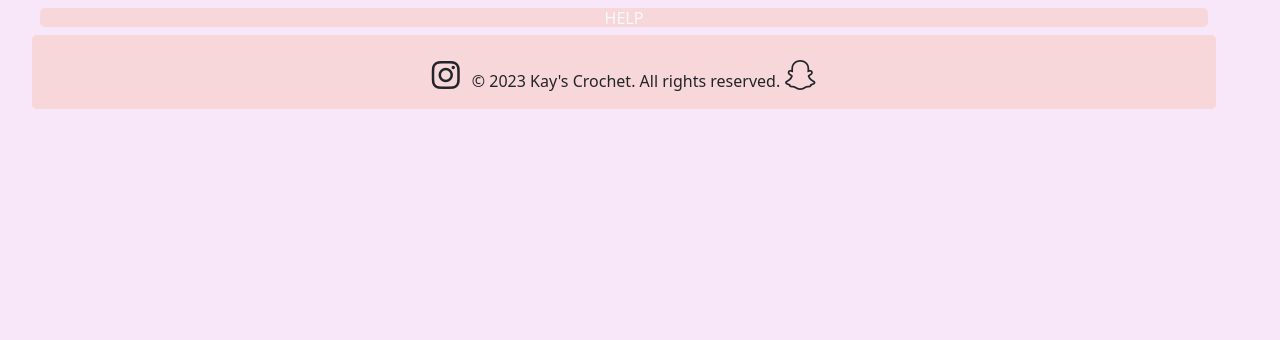
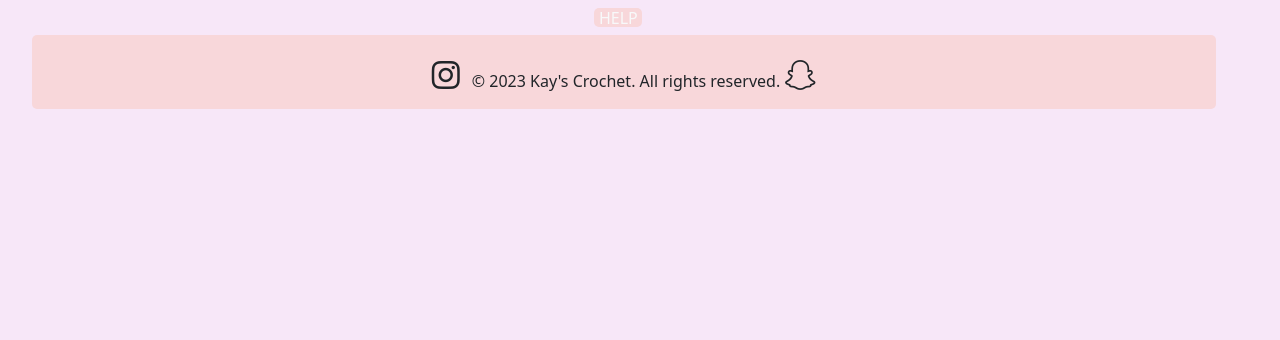
Before and after one commit to stevenburris1978/KaysCrochetAppDjangoSBurris, a Django app: page /cart in a window 1280 px wide. Shown: the part 144-484 px from the top of the page. Run offline with Django 4.2, Linux system fonts and the light colour scheme.

Commit message:
updated help modal style

```diff
--- a/kayscrochetapp/templates/base_generic.html
+++ b/kayscrochetapp/templates/base_generic.html
@@ -37,7 +37,7 @@
         </div>
     </header>
                         <!-- Button trigger modal -->
-    <button type="button" class="button text-light bg-danger-subtle" data-bs-toggle="modal" data-bs-target="#exampleModal">
+    <button type="button" class="button text-light bg-danger-subtle" data-bs-toggle="modal" data-bs-target="#exampleModal" style="width: 3rem; margin-left: 47.5%;">
       HELP
     </button>
     <!-- Modal -->
```
